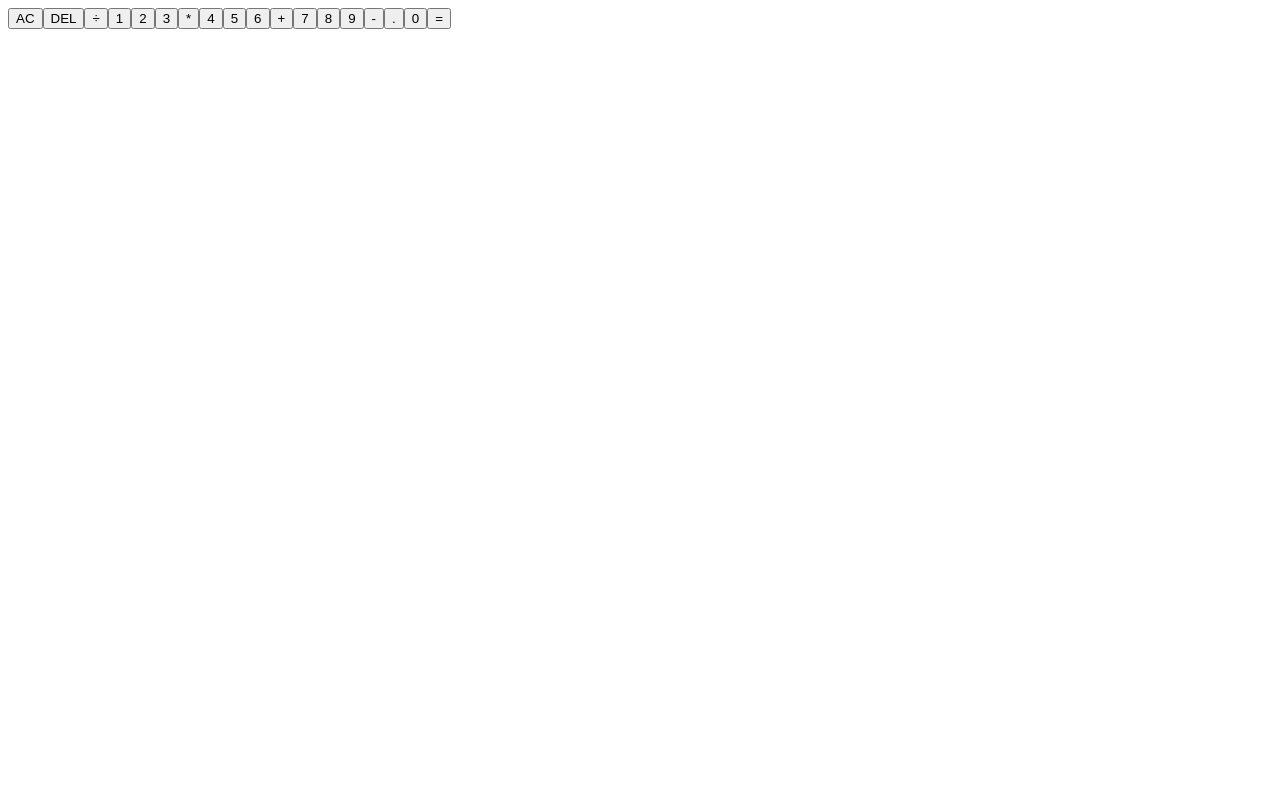
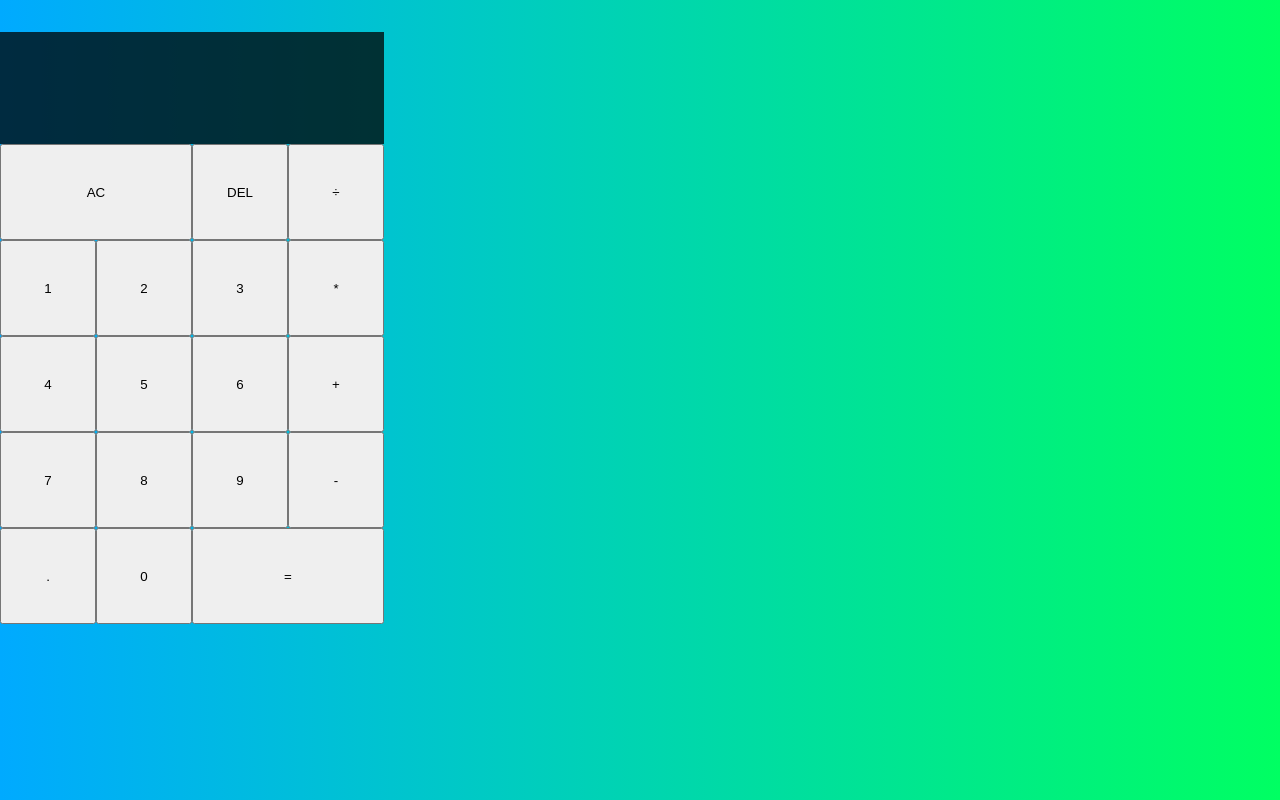
Before and after one commit to camaya21/React-Calc, a React (Create React App) app in the folder calculator/: page / in a window 1280 px wide. Built offline with nearby package versions, Linux system fonts and the light colour scheme.

Commit message:
Basic css added

```diff
--- a/calculator/src/App.js
+++ b/calculator/src/App.js
@@ -1,6 +1,8 @@
+import "./styles.css"
+
 function App() {
   return (
-    <div className="claculator-grid">
+    <div className="calculator-grid">
       <div className="output">
         <div className="previous-operand"></div>
         <div className="current-operand"></div>
--- /dev/null
+++ b/calculator/src/styles.css
@@ -0,0 +1,25 @@
+*, *::before, *::after {
+    box-sizing: border-box;
+}
+
+body {
+    margin: 0;
+    background: linear-gradient(to right, #00AAFF, #00ff62);
+}
+
+.calculator-grid {
+    display: grid;
+    margin-top: 2rem;
+    grid-template-columns: repeat(4, 6rem);
+    grid-template-rows: minmax(7rem, auto) repeat(5, 6rem);
+}
+
+.span-two {
+    grid-column: span 2;
+}
+
+.output {
+    grid-column: 1 / -1;
+    background-color: rgba(0, 0, 0, .75);
+    display: flex;
+}
```
